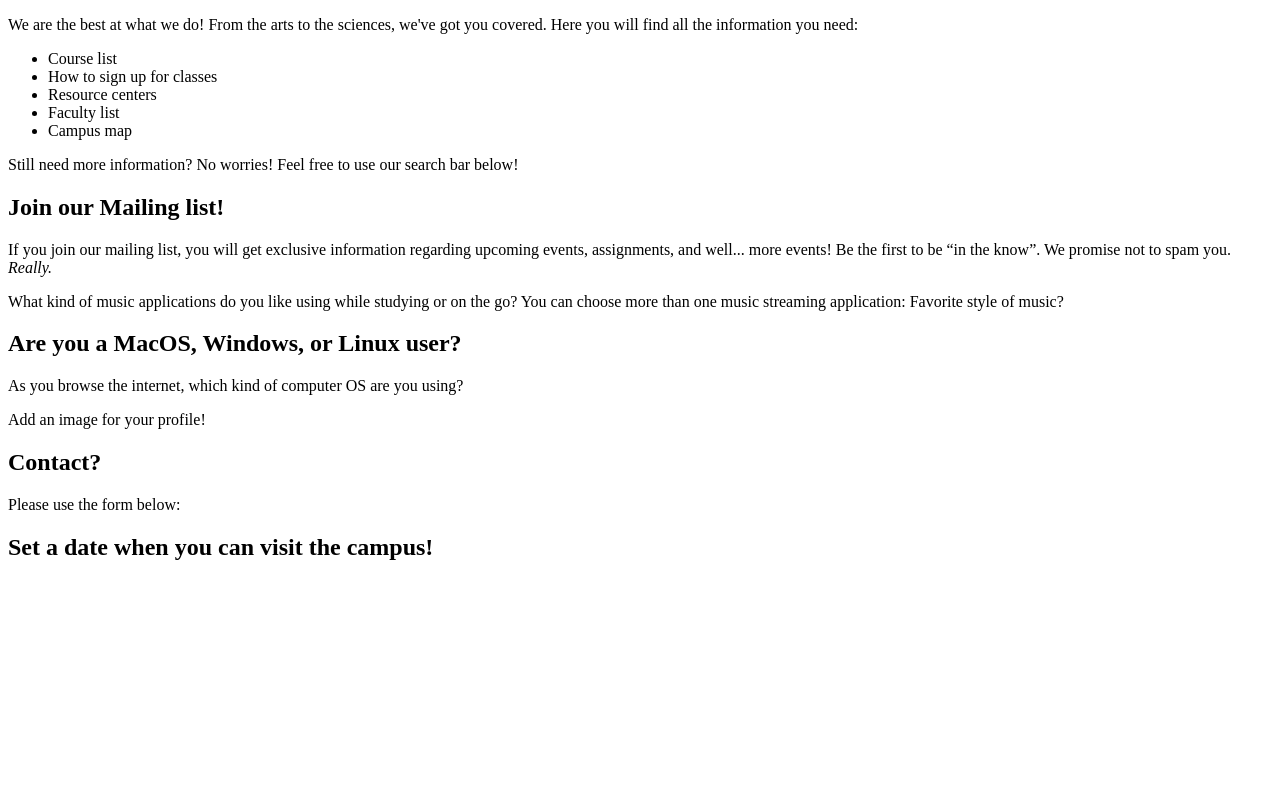
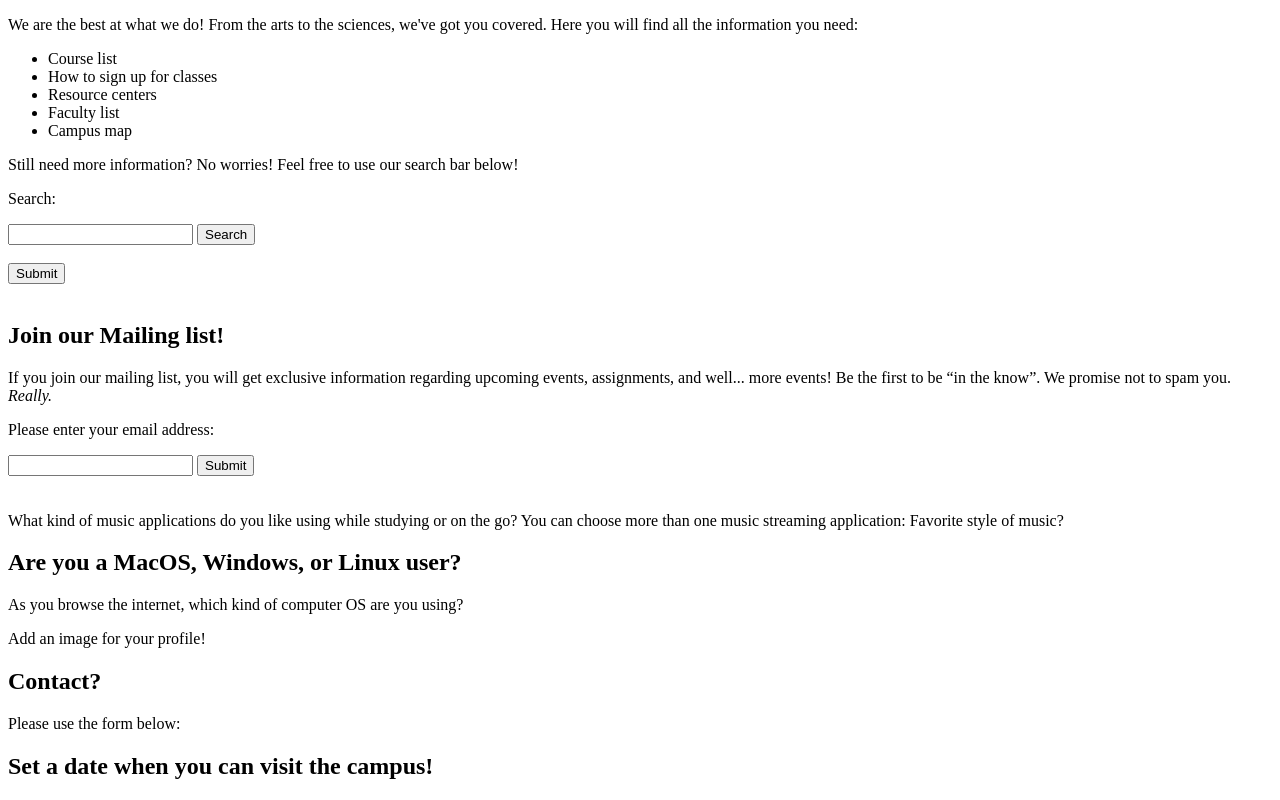
Before and after one commit to fzdigm/CH7, a plain HTML site: page index.html in a window 1280 px wide. Shown: the part 900-1700 px from the top of the page. Before the commit the page ends 1481 px from the top, so only its background shows below. Drawn offline with Linux system fonts and the light colour scheme.

Commit message:
first coomit

```diff
--- a/index.html
+++ b/index.html
@@ -16,10 +16,6 @@
 
     <p>Login first to get the best use out of this site:</p>
 
-
-
-      <!-- use the <input> tag as seen on page 153 to get it going, then be sure to use the "placeholder" attribute as seen on page 168-->
-    <form action="">
         <p>Username:
             <input type="text" name="" maxlength="10" placeholder="Enter Username" required="required">
         </p>
@@ -28,17 +24,11 @@
         </p>
     </form>
 
-      <!-- use form validation as seen on page 165 -->
-
-     <!-- add a <button>  tag as seen on page 162 – but don’t use an <img> tag as seen on the same page though, instead keep it simple and write it out like this: <button> Submit</button>-->
-
      <form action="">
         <button>Submit</button>
      </form>
 
      <br /> <br />
-
-    <!-- insert image of a generic college using the <img> tag as done in previous assignment  - grab image from “unsplash” (be sure to create your "images" folder in the root directory of your assignment's folder) and resize the image using height=”600” width=”450”  basically use exact code found on page 100 -->
 
     <img src="images/college.jpg" alt="" height="600" width="450">
 
@@ -57,19 +47,33 @@
 
     <p>Still need more information? No worries! Feel free to use our search bar below!</p>
 
-    <!-- insert search bar – as seen on page 168, you can use exact code -->
+    <form action="">
+        <p>Search:</p>
+        <input type="search" name="search" />
+        <input type="submit" value="Search" />
+    </form>
+
+    <br />
 
     <!--  insert button  tag as seen on page 162 – but don’t use an <img> tag as seen on the same page though, instead keep it simple and write it out like this: <button> Submit</button>-->
 
-
+      <form action="">
+          <button>Submit</button>
+      </form>
+      <br />
 
     <h2>Join our Mailing list!</h2>
 
     <p>If you join our mailing list, you will get exclusive information regarding upcoming events, assignments, and well... more events! Be the first to be “in the know”.  We promise not to spam you. <em>Really.</em></p>  <!-- emphasize “really” -->
 
-    <!-- insert mailing list – use exact code on page 167, found within the top two boxes – instead of using <input type=”submit”> for a button, please use the actual <button> tag for the next part below -->
+        <form action="">
+            <p>Please enter your email address:</p>
+            <input type="email" name="email" />
+            <button>Submit</button>
+        </form>
 
-    <!-- insert <button> tag as seen on page 162 – but don’t use an <img> tag as seen on the same page though, instead keep it simple and write it out like this: <button> Submit</button>  -->
+        <br /><br />
+
 
 
 
```
